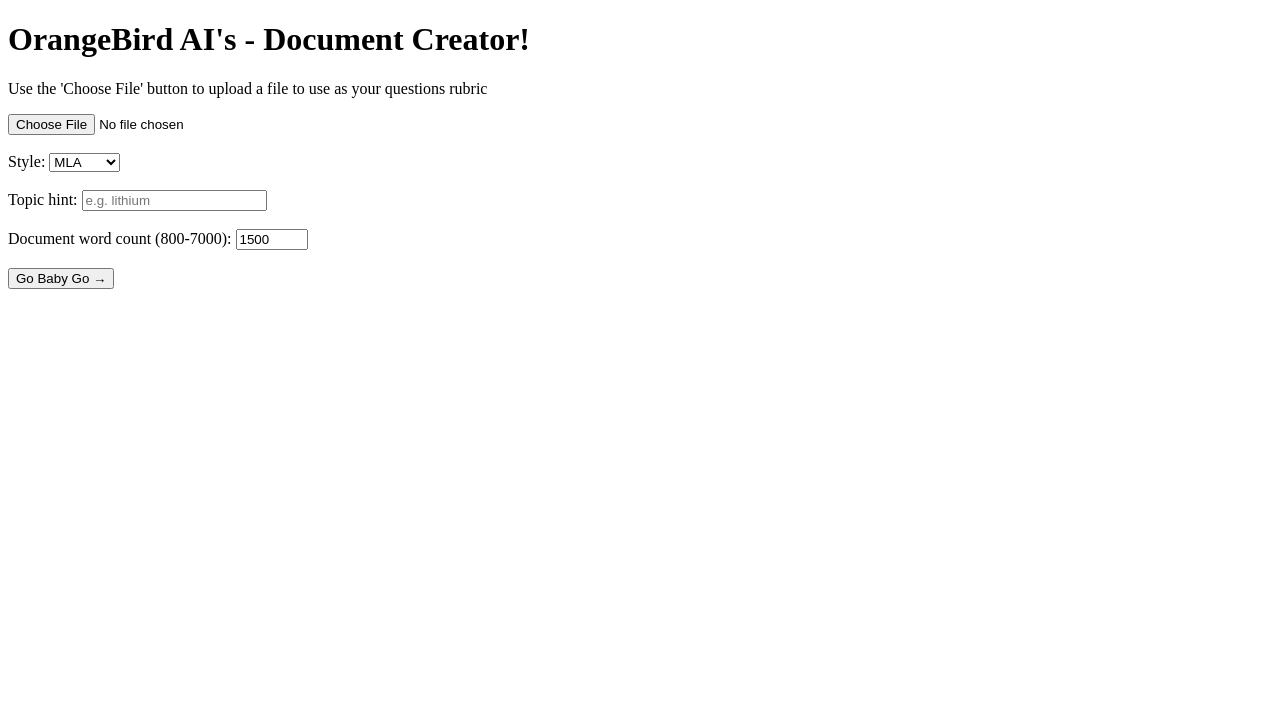
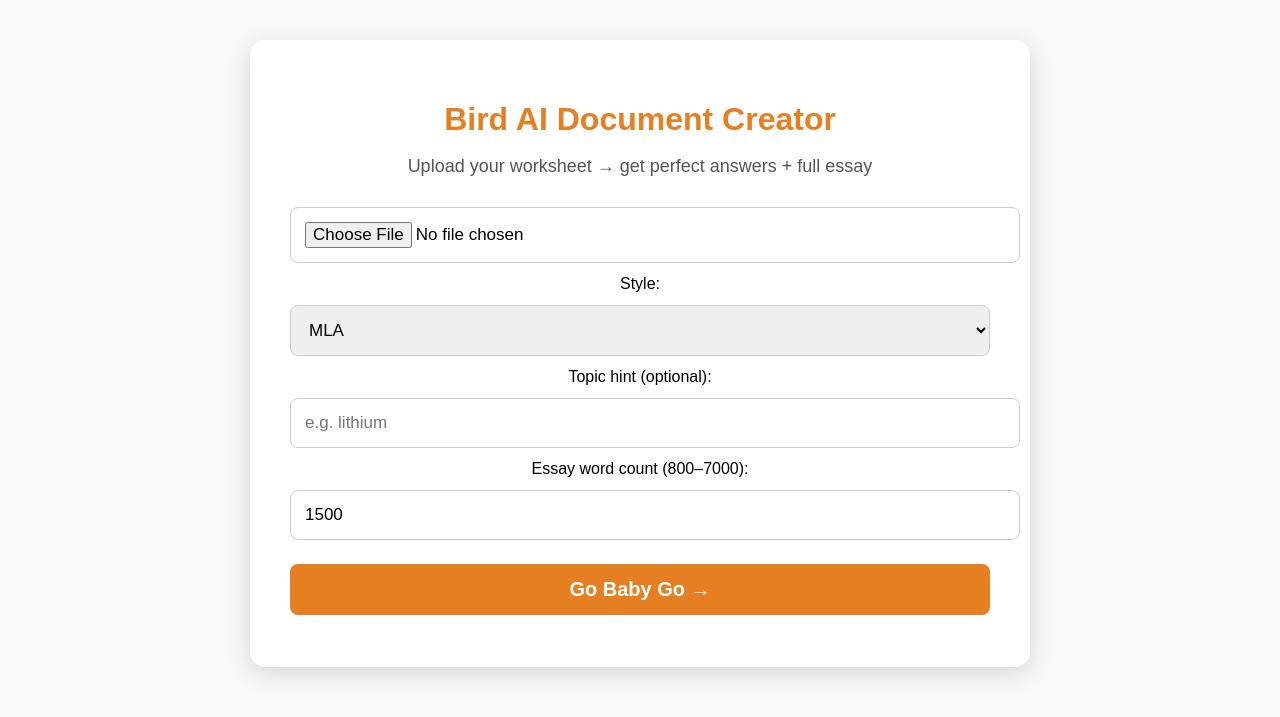
Before and after one commit to orangebirdai/orangebird-filler, a FastAPI app: page / in a window 1280 px wide. Shown: the top 717 px of the page. Run offline with FastAPI, Linux system fonts and the light colour scheme.

Commit message:
Update index.html

```diff
--- a/templates/index.html
+++ b/templates/index.html
@@ -3,22 +3,31 @@
 <head>
     <title>OrangeBird Filler</title>
     <link rel="stylesheet" href="/static/style.css">
+    <style>
+        body { font-family: Arial, sans-serif; margin: 40px; background: #f8f9fa; }
+        .container { max-width: 700px; margin: 0 auto; padding: 40px; background: white; border-radius: 15px; box-shadow: 0 6px 25px rgba(0,0,0,0.15); text-align: center; }
+        h1 { color: #e67e22; margin-bottom: 10px; }
+        p { font-size: 18px; color: #555; }
+        input, select, button { padding: 14px; margin: 12px 0; width: 100%; font-size: 17px; border-radius: 8px; border: 1px solid #ccc; }
+        button { background: #e67e22; color: white; border: none; font-weight: bold; cursor: pointer; font-size: 20px; }
+        button:hover { background: #d35400; }
+    </style>
 </head>
 <body>
 <div class="container">
-    <h1>OrangeBird AI's - Document Creator!</h1>
-    <p>Use the 'Choose File' button to upload a file to use as your questions rubric</p>
+    <h1>Bird AI Document Creator</h1>
+    <p>Upload your worksheet → get perfect answers + full essay</p>
 
     <form action="/go" method="post" enctype="multipart/form-data">
-        <input type="file" name="file" accept=".docx,.pdf" required><br><br>
+        <input type="file" name="file" accept=".docx,.pdf" required><br>
         Style:
         <select name="style">
             <option>MLA</option>
             <option>APA</option>
             <option>Chicago</option>
-        </select><br><br>
-        Topic hint: <input name="hint" placeholder="e.g. lithium"><br><br>
-        Document word count (800-7000): <input type="number" name="wordcount" value="1500" min="800" max="7000"><br><br>
+        </select><br>
+        Topic hint (optional): <input name="hint" placeholder="e.g. lithium"><br>
+        Essay word count (800–7000): <input type="number" name="wordcount" value="1500" min="800" max="7000"><br>
         <button type="submit">Go Baby Go →</button>
     </form>
 </div>
```
